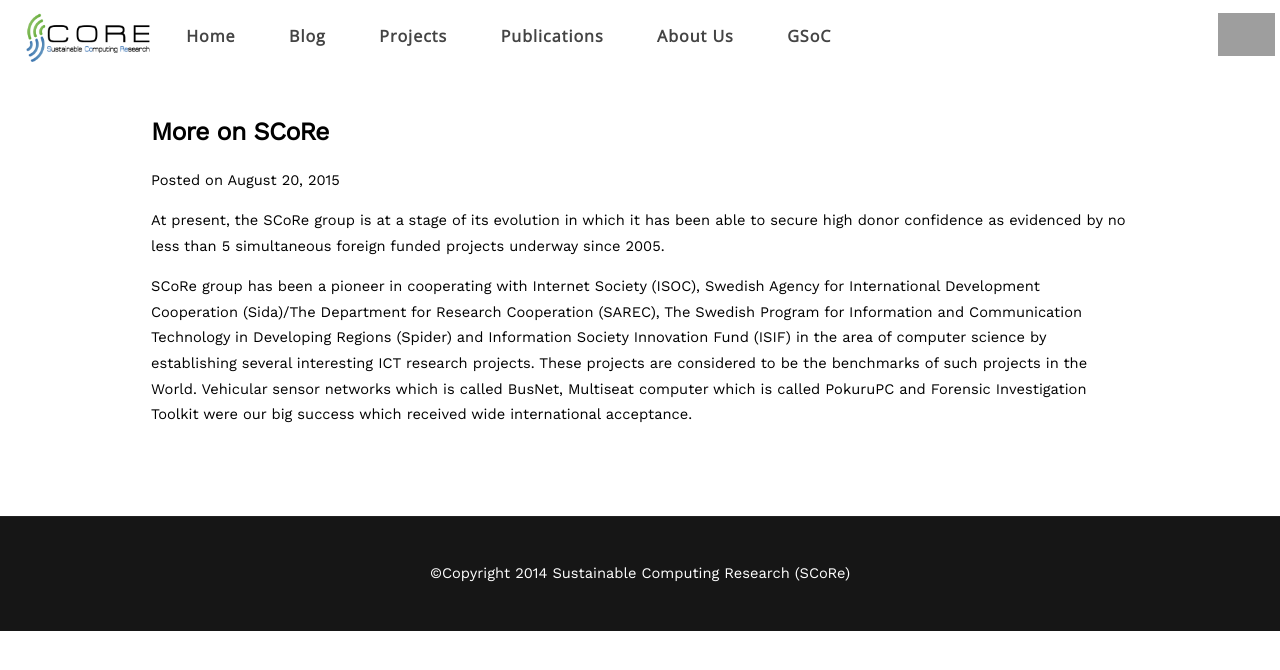
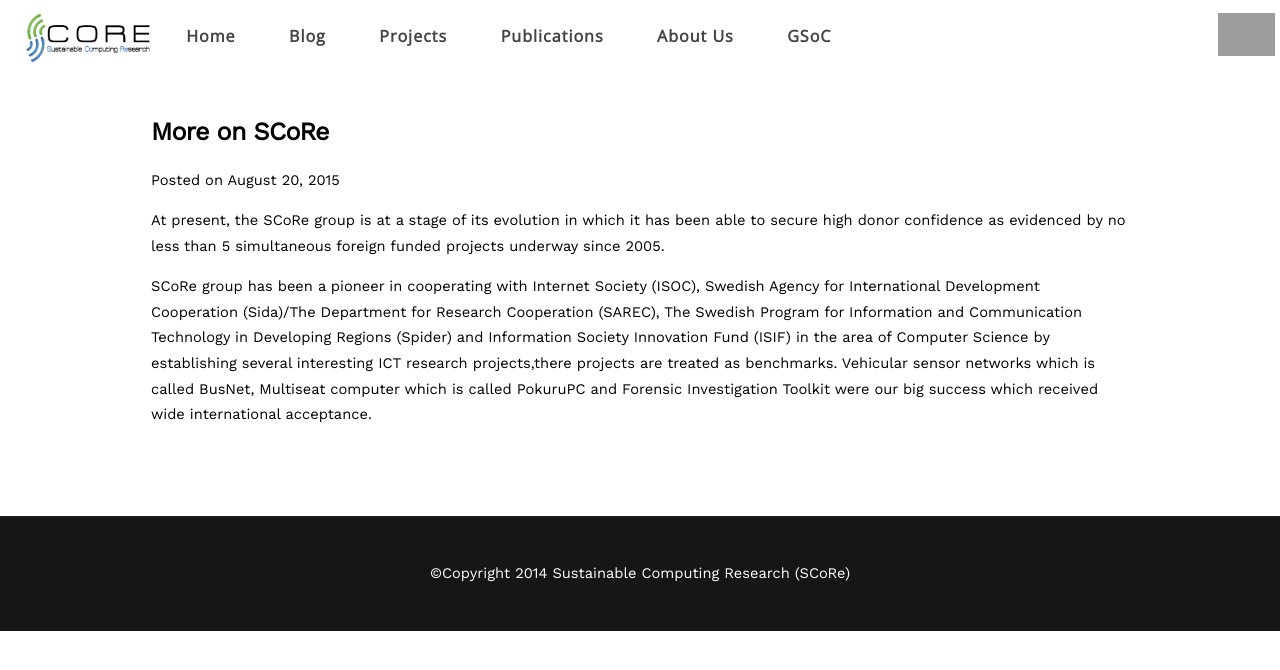
Before and after one commit to rhperera/scorelab.github.io, a Jekyll site: the page built from _posts/2015-08-20-more-on-score.html, in a window 1280 px wide. Shown: the top 670 px of the page. Built offline with Jekyll 4.4.1, drawn with Linux system fonts in a browser that asks for light colours; nearby versions of some CDN libraries; grey boxes are pictures that could not be loaded.

Commit message:
Update 2015-08-20-more-on-score.html
Added some grammar changes

```diff
--- a/_posts/2015-08-20-more-on-score.html
+++ b/_posts/2015-08-20-more-on-score.html
@@ -9,8 +9,7 @@ excerpt: At present, the SCoRe group is at a stage of its evolution in which it
 no less than 5 simultaneous foreign funded projects underway since 2005.</p>
 <p>SCoRe group has been a pioneer in cooperating with Internet Society (ISOC), Swedish Agency for International Development Cooperation (Sida)/The Department for Research Cooperation (SAREC),
 The Swedish Program for Information and Communication Technology in Developing Regions (Spider) and Information Society Innovation Fund
-(ISIF) in the area of computer science by establishing several interesting ICT research projects. These projects are considered to be
-the benchmarks of such projects in the World.
+(ISIF) in the area of Computer Science by establishing several interesting ICT research projects,there projects are treated as benchmarks.
 
 Vehicular sensor networks which is called BusNet, Multiseat computer which is called PokuruPC and Forensic
 Investigation Toolkit were our big success which received wide international acceptance.</p>
```
